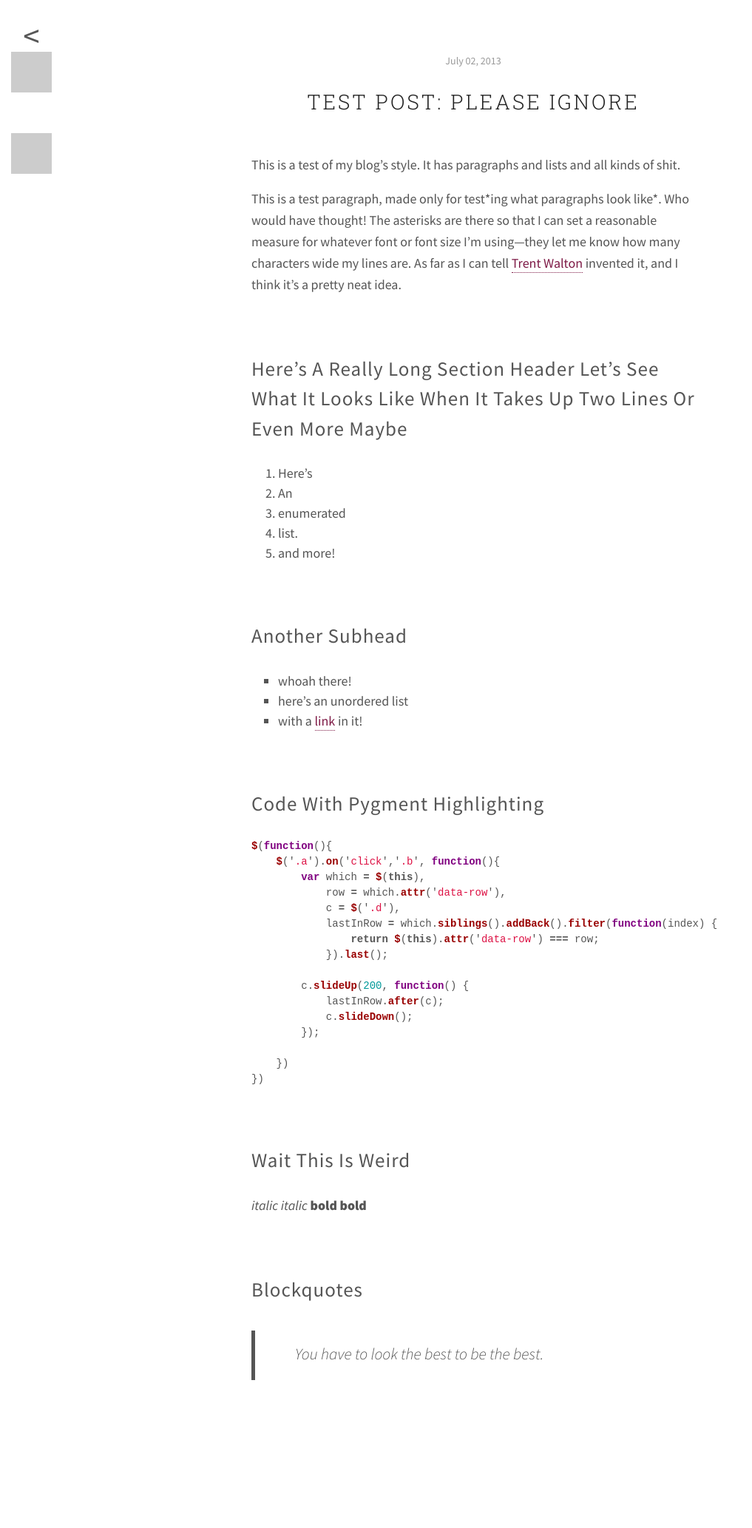
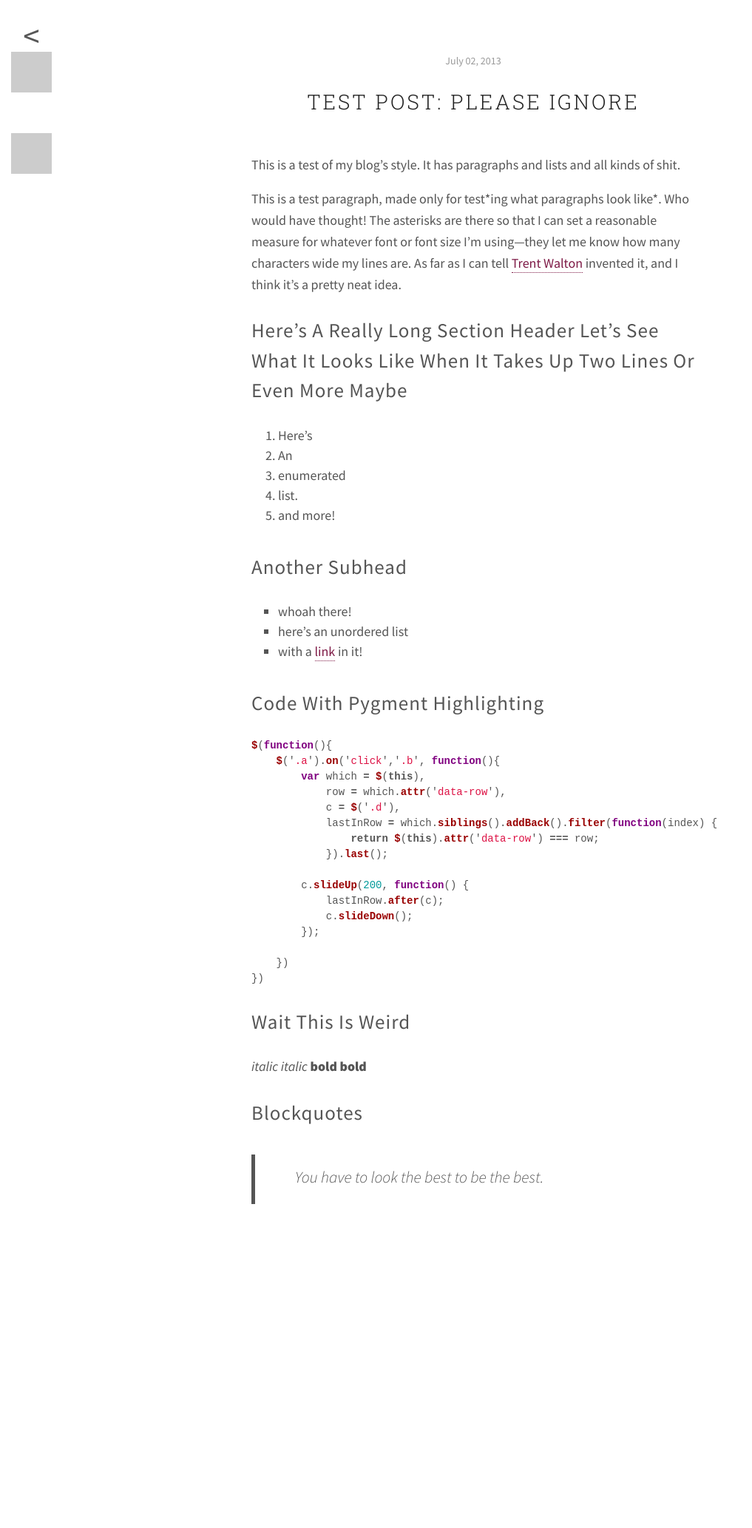
Before and after one commit to rvinluan/rvinluan.github.io, a Jekyll site: the page built from _posts/2013-07-02-test-styles.md, in a window 1280 px wide. Shown: the whole page at 74% size, without its empty margins (0-1017 px from the left). Built offline with Jekyll 4.4.1, drawn with Linux system fonts in a browser that asks for light colours; nearby versions of some CDN libraries; after the commit the page ends 1828 px from its top, so only the background shows below that.

Commit message:
header margins were weird

```diff
--- a/css/single.css
+++ b/css/single.css
@@ -103,7 +103,7 @@
 	font-weight: 500;
 	font-style: normal;
 	text-transform: capitalize;
-	margin: 2.9em 0 1em 0;
+	margin: 1em 0 1em 0;
 	letter-spacing: 1px;
 	font-size: 1.5em;
 	color: #555;
```
